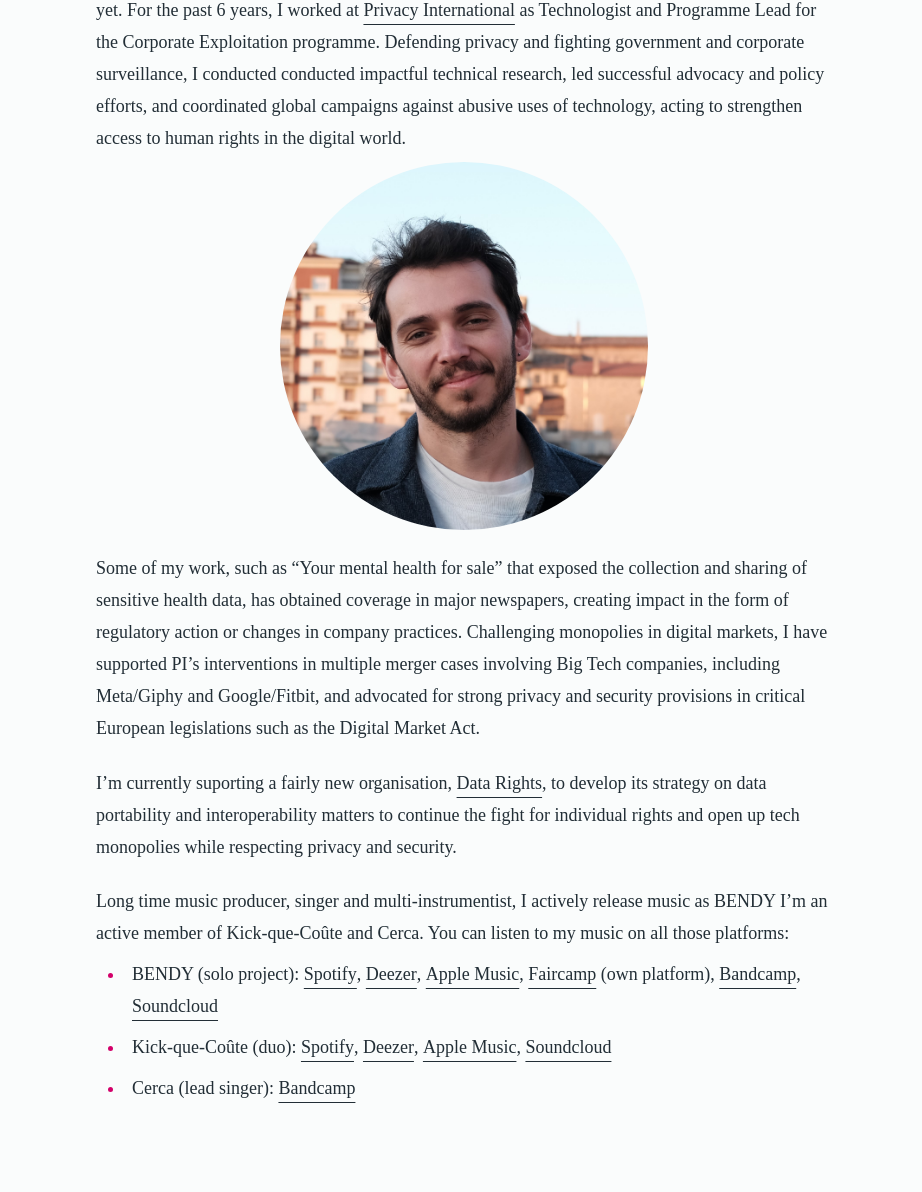
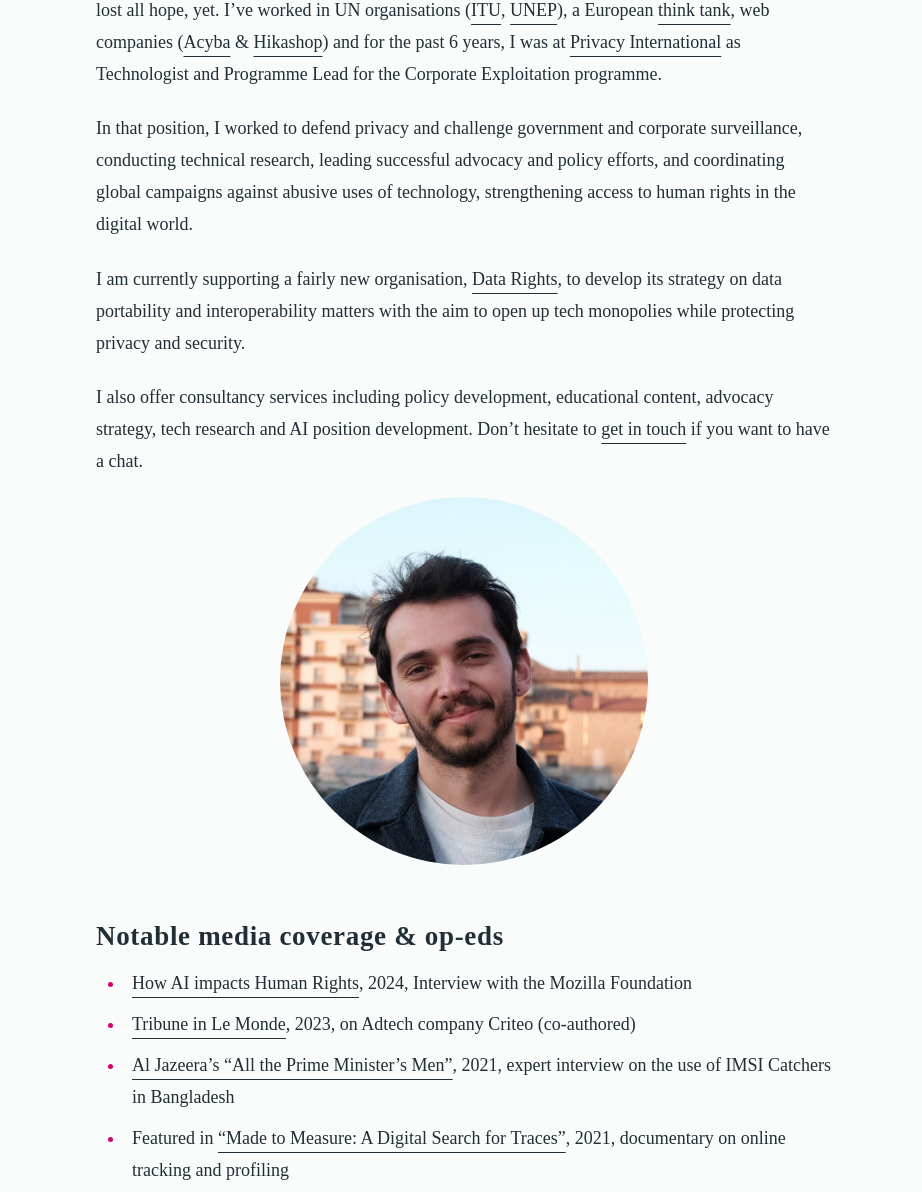
Before and after one commit to EBendinelli/bndy-site, an Astro site: page /about in a window 1280 px wide. Shown: the part 254-1446 px from the top of the page, without its empty margins (176-1098 px from the left). Built offline with nearby package versions, Linux system fonts and the light colour scheme; Astro itself is replaced by a stand-in of ours.

Commit message:
📰 Updating about page

```diff
--- a/src/pages/about.md
+++ b/src/pages/about.md
@@ -3,35 +3,35 @@ layout: ../layouts/AboutLayout.astro
 title: "About"
 ---
 
-I'm Eliot Bendinelli, I'm a musician, a privacy nerd, and an internet
-dreamer that hasn't lost all hopes yet. For the past 6 years, I worked
-at [Privacy International](https://privacyinternational.org) as Technologist and Programme Lead for the
-Corporate Exploitation programme. Defending privacy and fighting government
-and corporate surveillance, I conducted conducted impactful technical research,
-led successful advocacy and policy efforts, and coordinated global
-campaigns against abusive uses of technology, acting to strengthen
-access to human rights in the digital world.
+I'm Eliot Bendinelli, I'm a musician, a privacy nerd, a developer, and an internet dreamer that hasn't lost all hope, yet. I've worked in UN organisations ([ITU](itu.int), [UNEP](unep.org)), a European [think tank](https://www.thinkyoung.eu/), web companies ([Acyba](https://www.acymailing.com/) & [Hikashop](https://www.hikashop.com/)) and for the past 6 years, I was at [Privacy International](https://privacyinternational.org) as Technologist and Programme Lead for the Corporate Exploitation programme.
 
-<div>
+In that position, I worked to defend privacy and challenge government and corporate surveillance, conducting technical research, leading successful advocacy and policy efforts, and coordinating global
+campaigns against abusive uses of technology, strengthening access to human rights in the digital world.
+
+I am currently supporting a fairly new organisation, [Data Rights](https://datarights.ngo), to develop its strategy on data portability and interoperability matters with the aim to open up tech monopolies while protecting privacy and security.
+
+I also offer consultancy services including policy development, educational content, advocacy strategy, tech research and AI position development. Don't hesitate to [get in touch](mailto:eliot@bndy.org) if you want to have a chat.
+
+
+
+<div class="mt-5 mb-5">
   <img src="/Portrait.jpg" class="sm:w-1/2 mx-auto rounded-image" alt="A portrait of Eliot">
 </div>
 
-Some of my work, such as "Your mental health for sale" that exposed the collection and sharing of
-sensitive health data, has obtained coverage in major newspapers,
-creating impact in the form of regulatory action or changes in company
-practices. Challenging monopolies in digital markets, I have supported
-PI's interventions in multiple merger cases involving Big
-Tech companies, including Meta/Giphy and Google/Fitbit, and
-advocated for strong privacy and security provisions in critical
-European legislations such as the Digital Market Act.
 
-I'm currently suporting a fairly new organisation, [Data Rights](https://datarights.ngo),
-to develop its strategy on data portability and interoperability matters to
-continue the fight for individual rights and open up tech monopolies while respecting
-privacy and security.
+## Notable media coverage & op-eds
+- [How AI impacts Human Rights](https://foundation.mozilla.org/en/blog/how-ai-impacts-human-rights/), 2024, Interview with the Mozilla Foundation
+- [Tribune in Le Monde](https://www.lemonde.fr/idees/article/2023/08/30/criteo-la-decision-de-la-cnil-s-attaque-a-la-chaine-de-production-de-donnees-irresponsable-qui-regne-dans-l-industrie-publicitaire-en-ligne_6187094_3232.html), 2023, on Adtech company Criteo (co-authored)
+- [Al Jazeera's "All the Prime Minister’s Men"](https://www.youtube.com/watch?v=a6v_levbUN4), 2021, expert interview on the use of IMSI Catchers in Bangladesh
+- Featured in ["Made to Measure: A Digital Search for Traces"](https://www.themoviedb.org/movie/868880-made-to-measure-eine-digitale-spurensuche), 2021, documentary on online tracking and profiling
+- [Application StopCovid: ce que les dispositifs de surveillance mis en place à l'étranger nous apprennent sur le projet français](https://www.francetvinfo.fr/sante/maladie/coronavirus/application-stopcovid-ce-que-les-dispositifs-de-surveillance-mis-en-place-a-l-etranger-nous-apprennent-sur-le-projet-francais_3907579.html), 2020, interview with France Info on covid tracking technologies
+- "Données? Reprise.", 2018, [essay in Jet d'encre](https://www.jetdencre.ch/donnees-reprises) on data monetisation
 
-Long time music producer, singer and multi-instrumentist, I actively release music as BENDY
-I'm an active member of Kick-que-Coûte and Cerca. You can listen to my music on all those platforms:
-- BENDY (solo project): [Spotify](https://open.spotify.com/artist/1aWBhY8XJgHH0o9YRLscBP?si=f46n2jARThak5zyNYwXr6g), [Deezer](https://www.deezer.com/fr/artist/162447027), [Apple Music](https://music.apple.com/us/artist/bendy/1598816209), [Faircamp](https://music.bndy.org) (own platform), [Bandcamp](sloppybendy.bandcamp.com), [Soundcloud](https://soundcloud.com/sloppybendy/)
-- Kick-que-Coûte (duo): [Spotify](https://open.spotify.com/artist/0qQi34NXAIPXcYLYBATWxm?si=M10cSYZ1T7OtDIINAR6G2Q), [Deezer](https://www.deezer.com/fr/artist/274440811), [Apple Music](https://music.apple.com/us/artist/kick-que-co%C3%BBte/1758504934), [Soundcloud](https://soundcloud.com/kick-que-coute/)
-- Cerca (lead singer): [Bandcamp](https://cerca.bandcamp.com/album/rebirth)
+## Panels and conferences
+- [DICOPO online roundtable on AI and Data Regulation](https://digi-con.org/ai-and-data-regulation-between-convergence-and-novel-challenges/), 2024, panelist
+- [Biometrics Institute Congress 2023](https://www.biometricsinstitute.org/?smd_process_download=1&download_id=14758), panelist
+- Privacy Symposium Africa 2023, panelist
+- [PrivacyCamp 2022](https://privacycamp.eu/panel-the-dsa-its-future-enforcement-and-the-protection-of-fundamental-rights/), panelist
+- [Blackhat 2019, speaker](https://media.privacyinternational.org/videos/embed/22b01a52-e9bb-4de1-8bc5-14203a4621e3). Talk on depression website tracking users (Your Mental Health for Sale)
+- Internet Freedom Festival 2019, speaker
+- Digital Security EduCon, 2019, speaker
```
